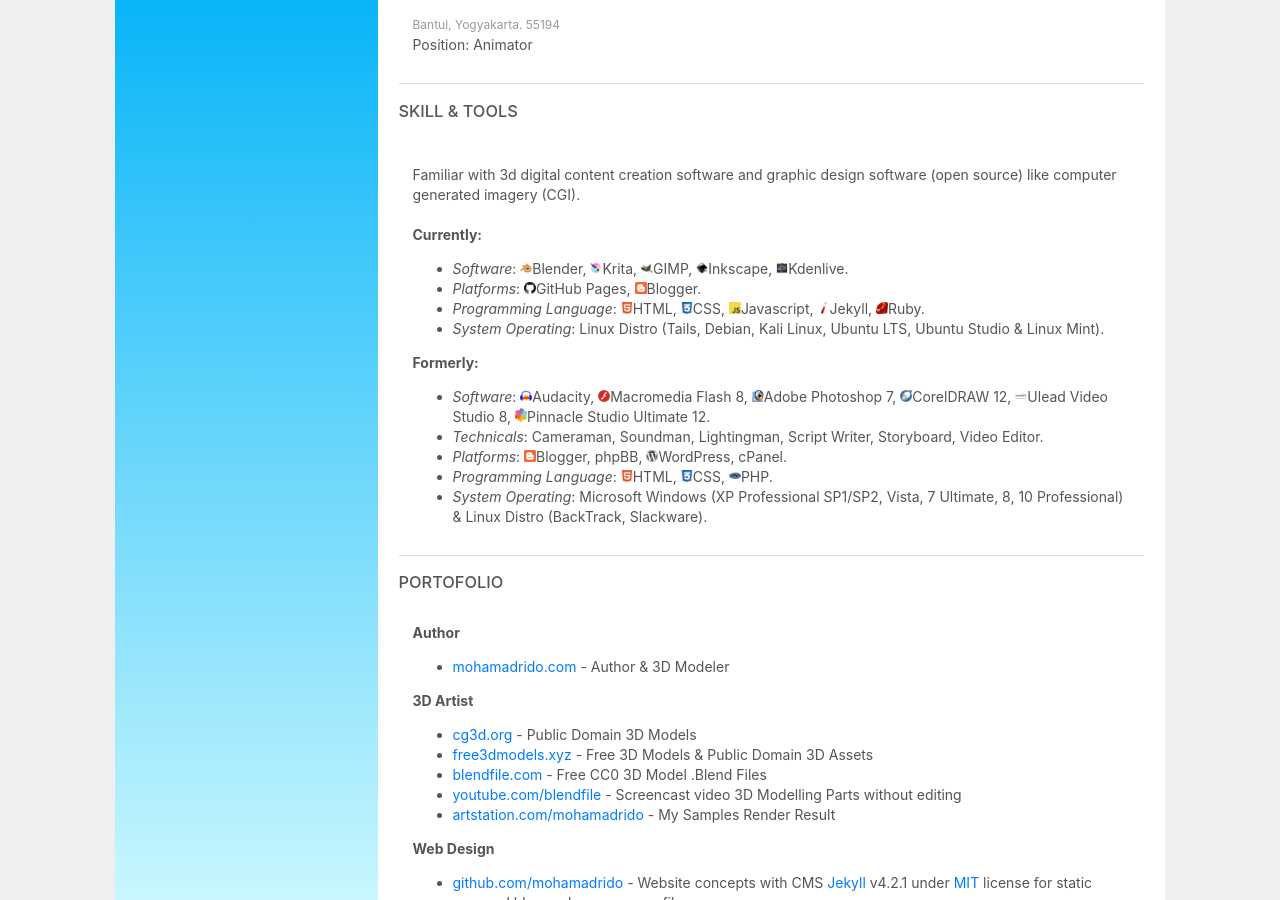
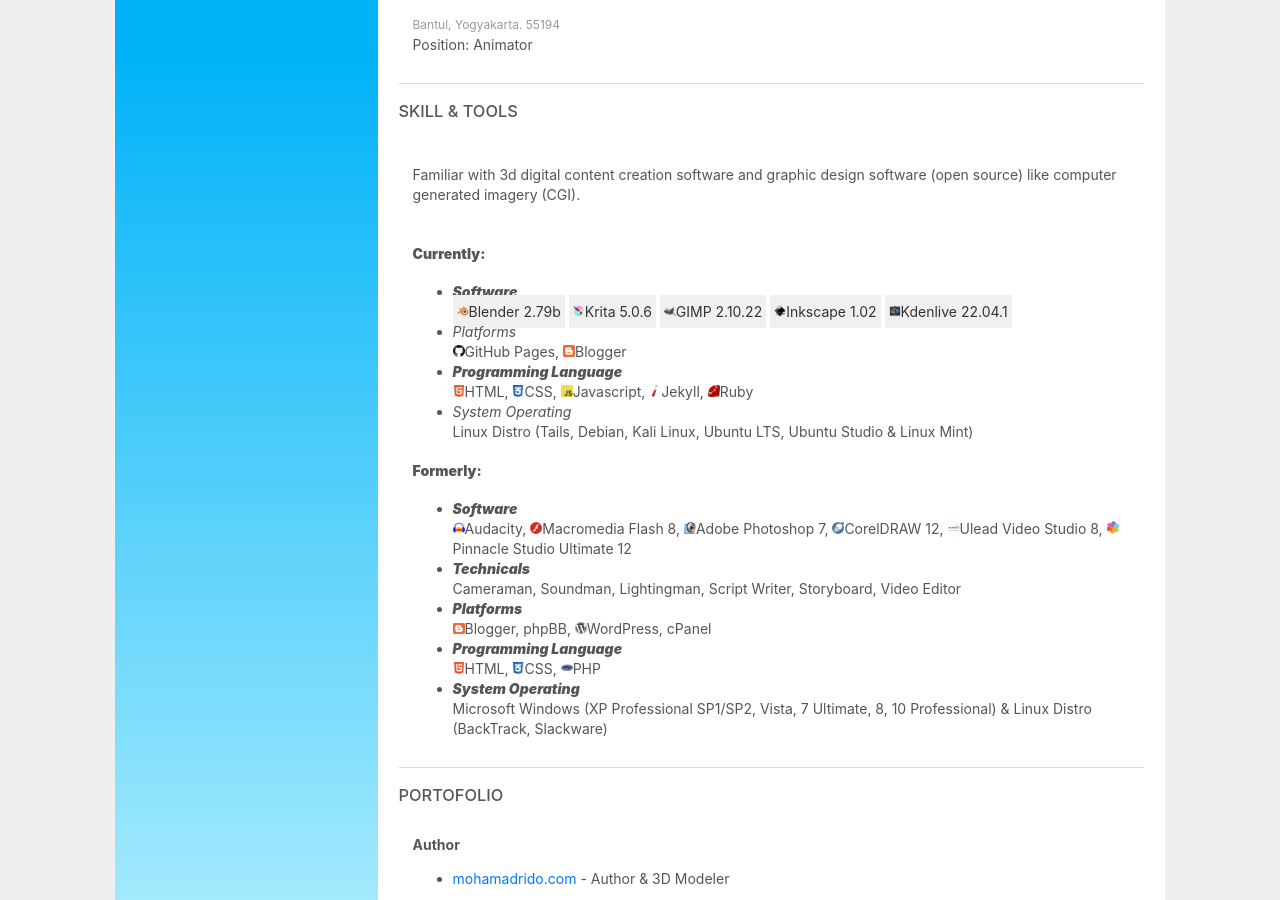
Before and after one commit to mohamadrido/about, a Jekyll site: the page built from index.html, in a window 1280 px wide and 900 px high, scrolled down 879 px. Built offline with Jekyll 4.4.1, drawn with Linux system fonts in a browser that asks for light colours; nearby versions of some CDN libraries.

Commit message:
Update index.html

```diff
--- a/index.html
+++ b/index.html
@@ -94,20 +94,29 @@
     <div class="container" style="padding: 1em; border-bottom: 1px solid #ddd;">
     <p>Familiar with 3d digital content creation software and graphic design software (open source) like computer generated imagery (CGI).<br/>
     <br/>
-    <b>Currently:</b>
+    <h4 style="font-weight: 900;">Currently:</h4>
     <ul>
-    <li><i>Software</i>: <img src="/blender.png" class="icon">Blender, <img src="/krita.png" class="icon">Krita, <img src="/GIMP.png" class="icon">GIMP, <img src="/inkscape.png" class="icon">Inkscape, <img src="/kdenlive.png" class="icon">Kdenlive.</li>
-    <li><i>Platforms</i>: <img src="/github.png" class="icon">GitHub Pages, <img src="/blogger.png" class="icon">Blogger.</li>
-    <li><i>Programming Language</i>: <img src="/html5.png" class="icon">HTML, <img src="/css3.png" class="icon">CSS, <img src="/js.png" class="icon">Javascript, <img src="/jekyll.png" class="icon">Jekyll, <img src="/ruby.png" class="icon">Ruby.</li>
-    <li><i>System Operating</i>: Linux Distro (Tails, Debian, Kali Linux, Ubuntu LTS, Ubuntu Studio & Linux Mint).</li>
+    <li  style="font-weight: 900;"><i>Software</i></li>
+    <a style="text-decoration:none; color:#333; background:#f0f0f0; padding:8px 4px;" href="https://blender.org"><img src="/blender.png" class="icon">Blender 2.79b</a> <a style="text-decoration:none; color:#333; background:#f0f0f0; padding:8px 4px;" href="https://krita.org"><img src="/krita.png" class="icon">Krita 5.0.6</a> <a style="text-decoration:none; color:#333; background:#f0f0f0; padding:8px 4px;" href="https://gimp.org"><img src="/GIMP.png" class="icon">GIMP 2.10.22</a> <a style="text-decoration:none; color:#333; background:#f0f0f0; padding:8px 4px;" href="https://inkscape.org"><img src="/inkscape.png" class="icon">Inkscape 1.02</a> <a style="text-decoration:none; color:#333; background:#f0f0f0; padding:8px 4px;" href="https://kdenlive.org"><img src="/kdenlive.png" class="icon">Kdenlive 22.04.1</a>
+    <li><i>Platforms</i></li>
+      <img src="/github.png" class="icon">GitHub Pages, <img src="/blogger.png" class="icon">Blogger
+    <li style="font-weight: 900;"><i>Programming Language</i></li>
+      <img src="/html5.png" class="icon">HTML, <img src="/css3.png" class="icon">CSS, <img src="/js.png" class="icon">Javascript, <img src="/jekyll.png" class="icon">Jekyll, <img src="/ruby.png" class="icon">Ruby
+    <li><i>System Operating</i></li>
+      Linux Distro (Tails, Debian, Kali Linux, Ubuntu LTS, Ubuntu Studio & Linux Mint)
     </ul>
-    <b>Formerly:</b>
+    <h4  style="font-weight: 900;">Formerly:</h4>
     <ul>
-    <li><i>Software</i>: <img src="/audacity.png" class="icon">Audacity, <img src="/fl8.png" class="icon">Macromedia Flash 8, <img src="/ps7.png" class="icon">Adobe Photoshop 7, <img src="/cd12.png" class="icon">CorelDRAW 12, <img src="/ulead8.png" class="icon">Ulead Video Studio 8, <img src="/pinnacle12.png" class="icon">Pinnacle Studio Ultimate 12.</li>
-    <li><i>Technicals</i>: Cameraman, Soundman, Lightingman, Script Writer, Storyboard, Video Editor.</li>
-    <li><i>Platforms</i>: <img src="/blogger.png" class="icon">Blogger, phpBB, <img src="/wp.png" class="icon">WordPress, cPanel.</li>
-    <li><i>Programming Language</i>: <img src="/html5.png" class="icon">HTML, <img src="/css3.png" class="icon">CSS, <img src="/php.png" class="icon">PHP.</li>
-    <li><i>System Operating</i>: Microsoft Windows (XP Professional SP1/SP2, Vista, 7 Ultimate, 8, 10 Professional) & Linux Distro (BackTrack, Slackware).</li>
+    <li style="font-weight: 900;"><i>Software</i></li>
+      <img src="/audacity.png" class="icon">Audacity, <img src="/fl8.png" class="icon">Macromedia Flash 8, <img src="/ps7.png" class="icon">Adobe Photoshop 7, <img src="/cd12.png" class="icon">CorelDRAW 12, <img src="/ulead8.png" class="icon">Ulead Video Studio 8, <img src="/pinnacle12.png" class="icon">Pinnacle Studio Ultimate 12
+    <li style="font-weight: 900;"><i>Technicals</i></li>
+      Cameraman, Soundman, Lightingman, Script Writer, Storyboard, Video Editor
+    <li style="font-weight: 900;"><i>Platforms</i></li>
+      <img src="/blogger.png" class="icon">Blogger, phpBB, <img src="/wp.png" class="icon">WordPress, cPanel
+    <li style="font-weight: 900;"><i>Programming Language</i></li>
+      <img src="/html5.png" class="icon">HTML, <img src="/css3.png" class="icon">CSS, <img src="/php.png" class="icon">PHP
+    <li style="font-weight: 900;"><i>System Operating</i></li>
+      Microsoft Windows (XP Professional SP1/SP2, Vista, 7 Ultimate, 8, 10 Professional) & Linux Distro (BackTrack, Slackware)
     </ul>
     </p>
     </div>
```
